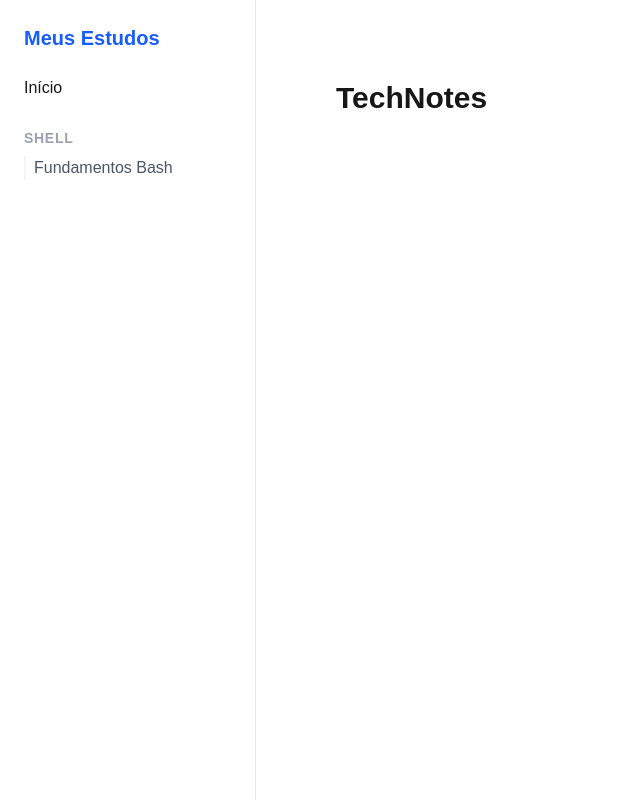
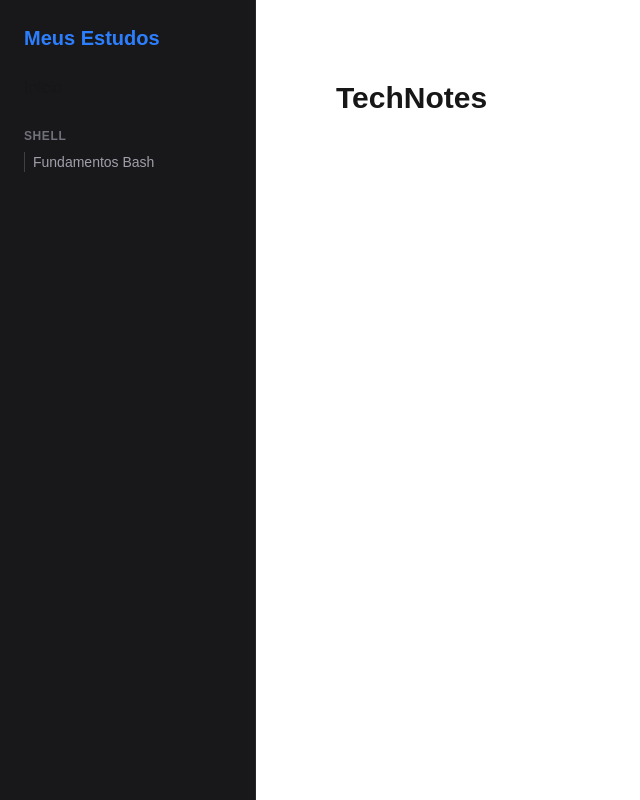
Before and after one commit to rochajrdev/TechNotes-web, a Next.js app: page / in a window 1280 px wide. Shown: the whole page, without its empty margins (0-640 px from the left). Built offline with nearby package versions, Linux system fonts and the light colour scheme.

Commit message:
style: Atualização do layout para tema escuro com tipografia refinada e estilo semântico.

```diff
--- a/app/layout.tsx
+++ b/app/layout.tsx
@@ -24,27 +24,65 @@ export default function RootLayout({
 }>) {
   return (
     <html lang="pt-BR">
-      <body className={`${geistSans.variable} ${geistMono.variable} antialiased flex min-h-screen bg-gray-50 text-gray-900`}>
+      {/*
+        body: Corpo da página inteira.
+        antialiased: Deixa as fontes mais suaves e legíveis.
+        flex: Transforma o body em um contêiner Flexbox (permite colocar itens lado a lado).
+        min-h-screen: Garante que a tela ocupe no mínimo 100% da altura do monitor.
+        bg-zinc-950: Define a cor de fundo como um cinza quase preto.
+        text-zinc-50: Define a cor da fonte padrão como um cinza quase branco.
+      */}
+      <body className={`${geistSans.variable} ${geistMono.variable} antialiased flex min-h-screen bg-zinc-950 text-zinc-50`}>
 
-        {/* MENU LATERAL */}
-        <aside className="w-64 bg-white border-r border-gray-200 p-6 flex flex-col">
-          <h2 className="text-xl font-bold mb-6 text-blue-600">Meus Estudos</h2>
+        {/*
+          aside: Tag semântica HTML para menus laterais.
+          w-64: Define a largura fixa de 16rem (256px).
+          bg-zinc-900: Fundo um pouco mais claro que o body para criar profundidade.
+          border-r border-zinc-800: Cria uma linha divisória à direita.
+          p-6: Aplica padding (espaço interno) em todos os lados.
+          flex flex-col: Organiza os itens de cima para baixo.
+        */}
+        <aside className="w-64 bg-zinc-900 border-r border-zinc-800 p-6 flex flex-col">
+
+          {/* Título do menu com cor azul */}
+          <h2 className="text-xl font-bold mb-6 text-blue-500">Meus Estudos</h2>
+
+          {/* nav: Tag semântica para navegação. gap-3 cria um espaço entre os itens. */}
           <nav className="flex flex-col gap-3">
-            <a href="/" className="hover:text-blue-500 font-medium">Início</a>
 
-            {/* Categoria Shell */}
+            {/* transition-colors: Faz com que a mudança de cor no hover não seja seca, mas suave. */}
+            <a href="/" className="hover:text-blue-400 font-medium transition-colors">Início</a>
+
+            {/* mt-4: Margin-top. Empurra a categoria para baixo, separando do Início. */}
             <div className="mt-4">
-              <h3 className="text-sm font-semibold text-gray-400 uppercase tracking-wider mb-2">Shell</h3>
-              <div className="flex flex-col gap-2 pl-2 border-l-2 border-gray-100">
-                <a href="/shell/bash" className="hover:text-blue-500 text-gray-600">Fundamentos Bash</a>
+
+              {/* uppercase tracking-wider: Letras maiúsculas e mais espaçadas (Visual de categoria). */}
+              <h3 className="text-xs font-semibold text-zinc-500 uppercase tracking-wider mb-2">Shell</h3>
+
+              {/* border-l: Cria a linha vertical à esquerda. pl-2 afasta o texto dessa linha. */}
+              <div className="flex flex-col gap-2 pl-2 border-l border-zinc-700">
+                <a href="/shell/bash" className="hover:text-blue-400 text-zinc-400 text-sm transition-colors">
+                  Fundamentos Bash
+                </a>
               </div>
             </div>
+
           </nav>
         </aside>
-        {/* ÁREA DE CONTEÚDO PRINCIPAL */}
+
+        {/*
+          main: Tag semântica para o conteúdo principal da página.
+          flex-1: Faz o conteúdo principal preencher todo o espaço restante da tela que o menu não usou.
+          p-10: Espaço interno generoso para a leitura ficar confortável.
+          max-w-4xl: Impede que as linhas de texto fiquem longas demais em monitores ultrawide.
+        */}
         <main className="flex-1 p-10 max-w-4xl">
+
+          {/* Onde o Next.js vai injetar o conteúdo dos seus arquivos page.tsx */}
           {children}
+
         </main>
+
       </body>
     </html>
   );
```
